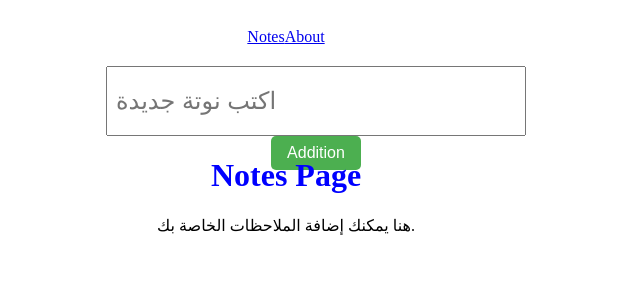
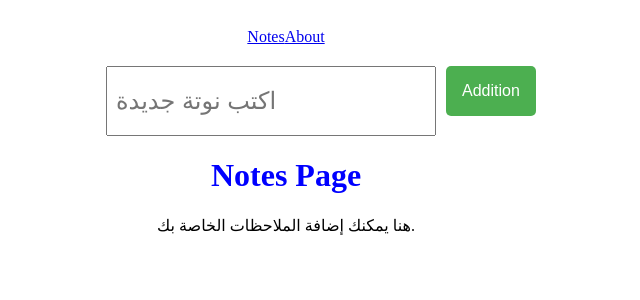
Before and after one commit to TSnem12/vue-todoList, a Vue app: page / in a window 1280 px wide. Shown: the top 300 px of the page, without its empty margins (354-994 px from the left). Built offline with nearby package versions, Linux system fonts and the light colour scheme.

Commit message:
"changes"

```diff
--- a/src/App.vue
+++ b/src/App.vue
@@ -7,10 +7,8 @@
     </nav>
 
     <div class="note-input">
-      <form @submit.prevent="addNote">
         <input v-model="newNote" placeholder="اكتب نوتة جديدة" />
-        <button type="submit">Addition</button>
-      </form>
+        <button @click="addNote">Addition</button>
     </div>
 
     <NoteList :notes="notes" @update-notes="updateNotes" />
```
